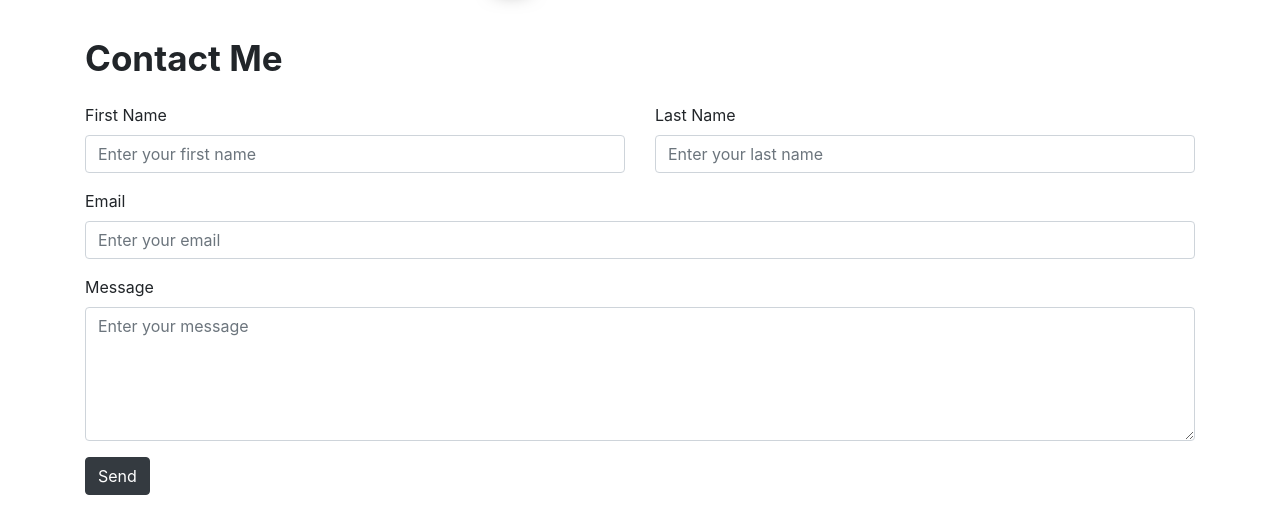
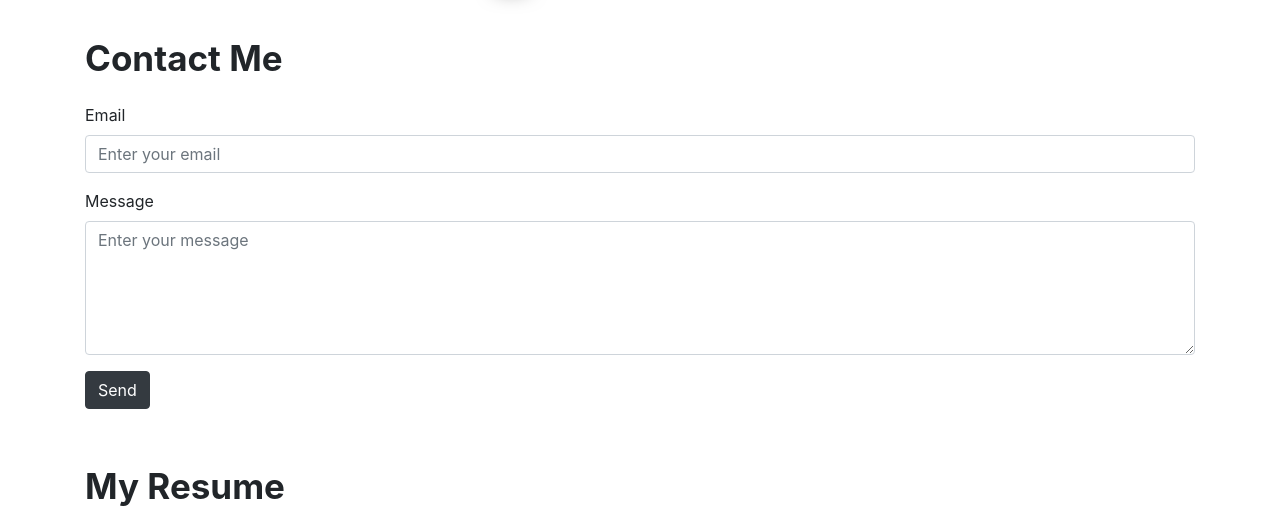
Before and after one commit to ryanloo/ryanloo.github.io, a plain HTML site: page index.html in a window 1280 px wide. Shown: the part 2850-3378 px from the top of the page. Drawn offline with nearby package versions, Linux system fonts and the light colour scheme; a script that the page names is missing.

Commit message:
Update index.html

```diff
--- a/index.html
+++ b/index.html
@@ -225,26 +225,14 @@
 				<h2 class="mb-4">Contact Me</h2>
 				<div class="row">
 					<div class="col-md-12">
-						<form>
-							<div class="form-group">
-								<div class="row">
-									<div class="col-md-6">
-										<label for="first-name">First Name</label>
-										<input type="text" class="form-control" id="first-name" placeholder="Enter your first name">
-									</div>
-									<div class="col-md-6">
-										<label for="last-name">Last Name</label>
-										<input type="text" class="form-control" id="last-name" placeholder="Enter your last name">
-									</div>
-								</div>
-							</div>
+						<form action="https://formspree.io/f/mleklpqa" method="POST">
 							<div class="form-group">
 								<label for="email">Email</label>
-								<input type="email" class="form-control" id="email" placeholder="Enter your email">
+								<input type="email" class="form-control" name="email" id="email" placeholder="Enter your email">
 							</div>
 							<div class="form-group">
 								<label for="message">Message</label>
-								<textarea class="form-control" id="message" rows="5" placeholder="Enter your message"></textarea>
+								<textarea class="form-control" id="message" rows="5" name="message" placeholder="Enter your message"></textarea>
 							</div>
 							<button type="submit" class="btn btn-primary btn-dark">Send</button>
 						</form>
```
